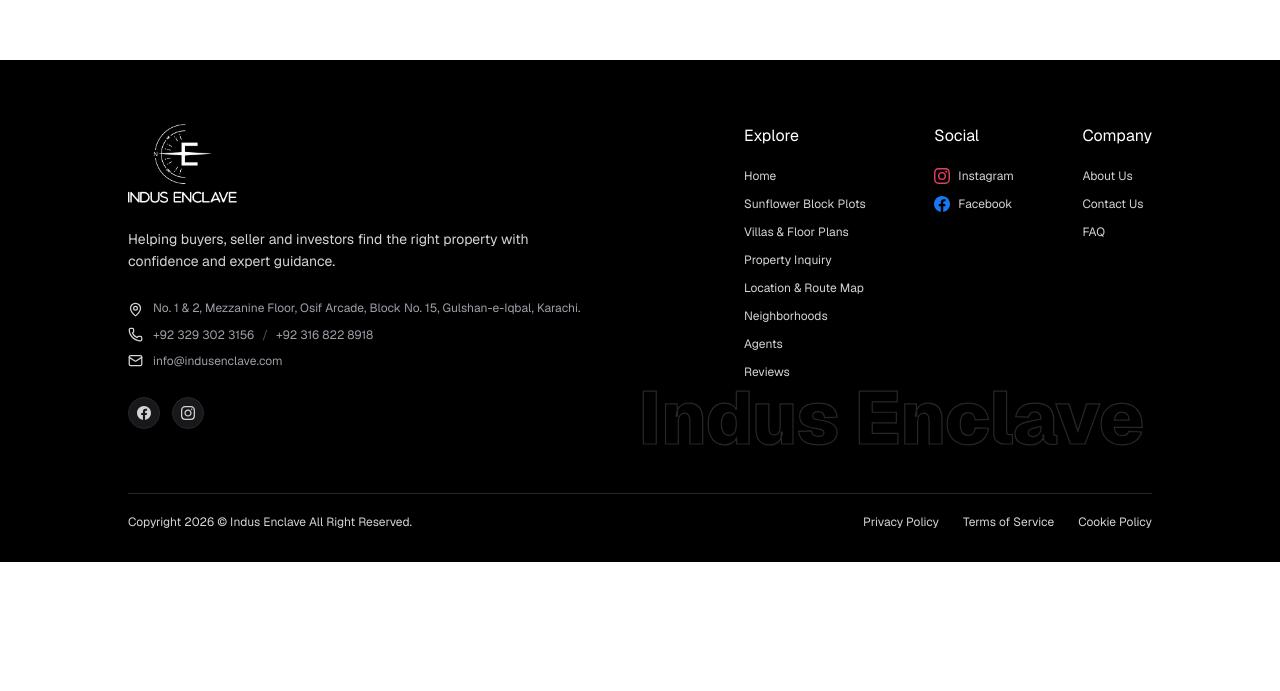
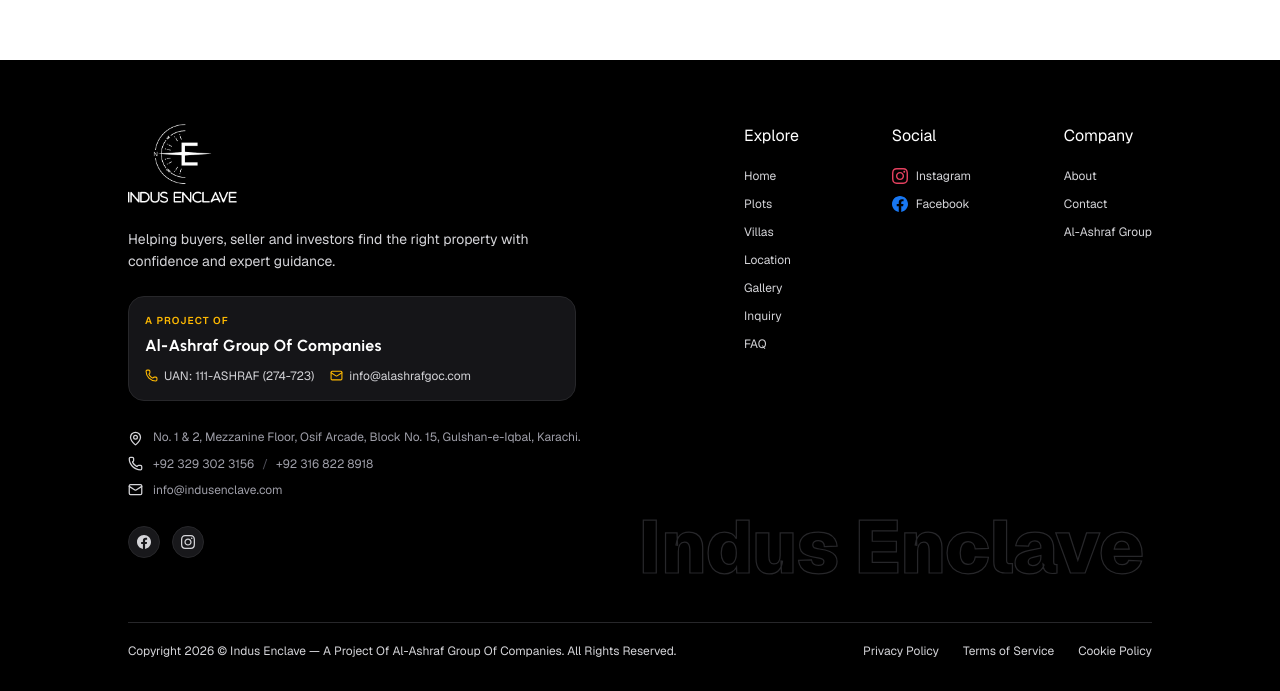
Before and after one commit to burair-ahmed/indus-enclave, a Next.js app in the folder nextjs/: page /inquiry in a window 1280 px wide. Shown: the part 1920-2611 px from the top of the page. Before the commit the page ends 2482 px from the top, so only its background shows below. Built offline with nearby package versions, Linux system fonts and the light colour scheme.

Commit message:
added Alashraf GOC info

```diff
--- a/nextjs/components/footer.tsx
+++ b/nextjs/components/footer.tsx
@@ -17,6 +17,32 @@
                         <p className="text-zinc-300 text-sm/5.5 max-w-md">
                             Helping buyers, seller and investors find the right property with confidence and expert guidance.
                         </p>
+
+                        {/* A Project of Al-Ashraf Group of Companies Card */}
+                        <div className="p-4 rounded-2xl bg-zinc-900/90 border border-zinc-800 flex flex-col gap-1.5 w-full max-w-md">
+                            <span className="text-[10px] font-mono uppercase tracking-widest text-amber-400 font-semibold">
+                                A Project Of
+                            </span>
+                            <h4 className="text-base font-bold text-white tracking-wide">
+                                Al-Ashraf Group Of Companies
+                            </h4>
+                            <div className="flex flex-wrap items-center gap-x-4 gap-y-1 pt-1 text-xs text-zinc-300">
+                                <a
+                                    href="tel:111274723"
+                                    className="flex items-center gap-1.5 hover:text-amber-400 transition-colors font-mono"
+                                >
+                                    <Phone size={13} className="text-amber-400" />
+                                    <span>UAN: 111-ASHRAF (274-723)</span>
+                                </a>
+                                <a
+                                    href="mailto:info@alashrafgoc.com"
+                                    className="flex items-center gap-1.5 hover:text-amber-400 transition-colors"
+                                >
+                                    <Mail size={13} className="text-amber-400" />
+                                    <span>info@alashrafgoc.com</span>
+                                </a>
+                            </div>
+                        </div>
 
                         {/* Contact details with icons */}
                         <div className="flex flex-col gap-2.5 text-xs text-zinc-400 pt-1">
@@ -48,7 +74,7 @@
                                 className="size-8 rounded-full bg-zinc-900 border border-zinc-800 flex items-center justify-center text-zinc-300 hover:text-white hover:bg-zinc-800 transition-colors"
                             >
                                 <svg className="size-3.5 fill-current" viewBox="0 0 24 24">
-                                    <path d="M24 12.073c0-6.627-5.373-12-12-12s-12 5.373-12 12c0 5.99 4.388 10.954 10.125 11.854v-8.385H7.078v-3.47h3.047V9.43c0-3.007 1.792-4.669 4.533-4.669 1.312 0 2.686.235 2.686.235v2.953H15.83c-1.491 0-1.956.925-1.956 1.874v2.25h3.328l-.532 3.47h-2.796v8.385C19.612 23.027 24 18.062 24 12.073z"/>
+                                    <path d="M24 12.073c0-6.627-5.373-12-12-12s-12 5.373-12 12c0 5.99 4.388 10.954 10.125 11.854v-8.385H7.078v-3.47h3.047V9.43c0-3.007 1.792-4.669 4.533-4.669 1.312 0 2.686.235 2.686.235v2.953H15.83c-1.491 0-1.956.925-1.956 1.874v2.25h3.328l-.532 3.47h-2.796v8.385C19.612 23.027 24 18.062 24 12.073z" />
                                 </svg>
                             </a>
                             <a
@@ -59,7 +85,7 @@
                                 className="size-8 rounded-full bg-zinc-900 border border-zinc-800 flex items-center justify-center text-zinc-300 hover:text-white hover:bg-zinc-800 transition-colors"
                             >
                                 <svg className="size-3.5 fill-current" viewBox="0 0 24 24">
-                                    <path d="M12 2.163c3.204 0 3.584.012 4.85.07 3.252.148 4.771 1.691 4.919 4.919.058 1.265.069 1.645.069 4.849 0 3.205-.012 3.584-.069 4.849-.149 3.225-1.664 4.771-4.919 4.919-1.266.058-1.644.07-4.85.07-3.204 0-3.584-.012-4.849-.07-3.26-.149-4.771-1.699-4.919-4.92-.058-1.265-.07-1.644-.07-4.849 0-3.204.013-3.583.07-4.849.149-3.227 1.664-4.771 4.919-4.919 1.266-.057 1.645-.069 4.849-.069zm0-2.163c-3.259 0-3.667.014-4.947.072-4.358.2-6.78 2.618-6.98 6.98-.059 1.281-.073 1.689-.073 4.948 0 3.259.014 3.668.072 4.948.2 4.358 2.618 6.78 6.98 6.98 1.281.058 1.689.072 4.948.072 3.259 0 3.668-.014 4.948-.072 4.354-.2 6.782-2.618 6.979-6.98.059-1.28.073-1.689.073-4.948 0-3.259-.014-3.667-.072-4.947-.196-4.354-2.617-6.78-6.979-6.98-1.281-.059-1.69-.073-4.949-.073zm0 5.838c-3.403 0-6.162 2.759-6.162 6.162s2.759 6.163 6.162 6.163 6.162-2.759 6.162-6.163c0-3.403-2.759-6.162-6.162-6.162zm0 10.162c-2.209 0-4-1.79-4-4 0-2.209 1.791-4 4-4s4 1.791 4 4c0 2.21-1.791 4-4 4zm6.406-11.845c-.796 0-1.441.645-1.441 1.44s.645 1.44 1.441 1.44c.795 0 1.439-.645 1.439-1.44s-.644-1.44-1.439-1.44z"/>
+                                    <path d="M12 2.163c3.204 0 3.584.012 4.85.07 3.252.148 4.771 1.691 4.919 4.919.058 1.265.069 1.645.069 4.849 0 3.205-.012 3.584-.069 4.849-.149 3.225-1.664 4.771-4.919 4.919-1.266.058-1.644.07-4.85.07-3.204 0-3.584-.012-4.849-.07-3.26-.149-4.771-1.699-4.919-4.92-.058-1.265-.07-1.644-.07-4.849 0-3.204.013-3.583.07-4.849.149-3.227 1.664-4.771 4.919-4.919 1.266-.057 1.645-.069 4.849-.069zm0-2.163c-3.259 0-3.667.014-4.947.072-4.358.2-6.78 2.618-6.98 6.98-.059 1.281-.073 1.689-.073 4.948 0 3.259.014 3.668.072 4.948.2 4.358 2.618 6.78 6.98 6.98 1.281.058 1.689.072 4.948.072 3.259 0 3.668-.014 4.948-.072 4.354-.2 6.782-2.618 6.979-6.98.059-1.28.073-1.689.073-4.948 0-3.259-.014-3.667-.072-4.947-.196-4.354-2.617-6.78-6.979-6.98-1.281-.059-1.69-.073-4.949-.073zm0 5.838c-3.403 0-6.162 2.759-6.162 6.162s2.759 6.163 6.162 6.163 6.162-2.759 6.162-6.163c0-3.403-2.759-6.162-6.162-6.162zm0 10.162c-2.209 0-4-1.79-4-4 0-2.209 1.791-4 4-4s4 1.791 4 4c0 2.21-1.791 4-4 4zm6.406-11.845c-.796 0-1.441.645-1.441 1.44s.645 1.44 1.441 1.44c.795 0 1.439-.645 1.439-1.44s-.644-1.44-1.439-1.44z" />
                                 </svg>
                             </a>
                         </div>
@@ -75,7 +101,7 @@
                                     initial={{ y: 50, opacity: 0 }}
                                     whileInView={{ y: 0, opacity: 1 }}
                                     viewport={{ once: true }}
-                                    transition={{ delay: 0.2, type: "spring", stiffness: 320, damping: 70, mass: 1 }}
+                                    transition={{ delay: 0.1, type: "spring", stiffness: 320, damping: 70, mass: 1 }}
                                 >
                                     Home
                                 </motion.a>
@@ -83,9 +109,9 @@
                                     initial={{ y: 50, opacity: 0 }}
                                     whileInView={{ y: 0, opacity: 1 }}
                                     viewport={{ once: true }}
-                                    transition={{ delay: 0.2, type: "spring", stiffness: 320, damping: 70, mass: 1 }}
+                                    transition={{ delay: 0.15, type: "spring", stiffness: 320, damping: 70, mass: 1 }}
                                 >
-                                    Sunflower Block Plots
+                                    Plots
                                 </motion.a>
                                 <motion.a href="/villas" className="hover:text-white transition-colors duration-200"
                                     initial={{ y: 50, opacity: 0 }}
@@ -93,47 +119,39 @@
                                     viewport={{ once: true }}
                                     transition={{ delay: 0.2, type: "spring", stiffness: 320, damping: 70, mass: 1 }}
                                 >
-                                    Villas &amp; Floor Plans
+                                    Villas
+                                </motion.a>
+                                <motion.a href="/location" className="hover:text-white transition-colors duration-200"
+                                    initial={{ y: 50, opacity: 0 }}
+                                    whileInView={{ y: 0, opacity: 1 }}
+                                    viewport={{ once: true }}
+                                    transition={{ delay: 0.25, type: "spring", stiffness: 320, damping: 70, mass: 1 }}
+                                >
+                                    Location
+                                </motion.a>
+                                <motion.a href="/gallery" className="hover:text-white transition-colors duration-200"
+                                    initial={{ y: 50, opacity: 0 }}
+                                    whileInView={{ y: 0, opacity: 1 }}
+                                    viewport={{ once: true }}
+                                    transition={{ delay: 0.3, type: "spring", stiffness: 320, damping: 70, mass: 1 }}
+                                >
+                                    Gallery
                                 </motion.a>
                                 <motion.a href="/inquiry" className="hover:text-white transition-colors duration-200"
                                     initial={{ y: 50, opacity: 0 }}
                                     whileInView={{ y: 0, opacity: 1 }}
                                     viewport={{ once: true }}
-                                    transition={{ delay: 0.2, type: "spring", stiffness: 320, damping: 70, mass: 1 }}
+                                    transition={{ delay: 0.35, type: "spring", stiffness: 320, damping: 70, mass: 1 }}
                                 >
-                                    Property Inquiry
+                                    Inquiry
                                 </motion.a>
-                                <motion.a href="/location" className="hover:text-white transition-colors duration-200"
+                                <motion.a href="/faq" className="hover:text-white transition-colors duration-200"
                                     initial={{ y: 50, opacity: 0 }}
                                     whileInView={{ y: 0, opacity: 1 }}
                                     viewport={{ once: true }}
-                                    transition={{ delay: 0.2, type: "spring", stiffness: 320, damping: 70, mass: 1 }}
+                                    transition={{ delay: 0.4, type: "spring", stiffness: 320, damping: 70, mass: 1 }}
                                 >
-                                    Location &amp; Route Map
-                                </motion.a>
-                                <motion.a href="#" className="hover:text-white transition-colors duration-200"
-                                    initial={{ y: 50, opacity: 0 }}
-                                    whileInView={{ y: 0, opacity: 1 }}
-                                    viewport={{ once: true }}
-                                    transition={{ delay: 0.2, type: "spring", stiffness: 320, damping: 70, mass: 1 }}
-                                >
-                                    Neighborhoods
-                                </motion.a>
-                                <motion.a href="#" className="hover:text-white transition-colors duration-200"
-                                    initial={{ y: 50, opacity: 0 }}
-                                    whileInView={{ y: 0, opacity: 1 }}
-                                    viewport={{ once: true }}
-                                    transition={{ delay: 0.2, type: "spring", stiffness: 320, damping: 70, mass: 1 }}
-                                >
-                                    Agents
-                                </motion.a>
-                                <motion.a href="#" className="hover:text-white transition-colors duration-200"
-                                    initial={{ y: 50, opacity: 0 }}
-                                    whileInView={{ y: 0, opacity: 1 }}
-                                    viewport={{ once: true }}
-                                    transition={{ delay: 0.2, type: "spring", stiffness: 320, damping: 70, mass: 1 }}
-                                >
-                                    Reviews
+                                    FAQ
                                 </motion.a>
                             </div>
                         </div>
@@ -153,7 +171,7 @@
                                     transition={{ delay: 0.2, type: "spring", stiffness: 320, damping: 70, mass: 1 }}
                                 >
                                     <svg className="size-4 shrink-0 fill-current text-[#E4405F] group-hover:scale-110 transition-transform" viewBox="0 0 24 24">
-                                        <path d="M12 2.163c3.204 0 3.584.012 4.85.07 3.252.148 4.771 1.691 4.919 4.919.058 1.265.069 1.645.069 4.849 0 3.205-.012 3.584-.069 4.849-.149 3.225-1.664 4.771-4.919 4.919-1.266.058-1.644.07-4.85.07-3.204 0-3.584-.012-4.849-.07-3.26-.149-4.771-1.699-4.919-4.92-.058-1.265-.07-1.644-.07-4.849 0-3.204.013-3.583.07-4.849.149-3.227 1.664-4.771 4.919-4.919 1.266-.057 1.645-.069 4.849-.069zm0-2.163c-3.259 0-3.667.014-4.947.072-4.358.2-6.78 2.618-6.98 6.98-.059 1.281-.073 1.689-.073 4.948 0 3.259.014 3.668.072 4.948.2 4.358 2.618 6.78 6.98 6.98 1.281.058 1.689.072 4.948.072 3.259 0 3.668-.014 4.948-.072 4.354-.2 6.782-2.618 6.979-6.98.059-1.28.073-1.689.073-4.948 0-3.259-.014-3.667-.072-4.947-.196-4.354-2.617-6.78-6.979-6.98-1.281-.059-1.69-.073-4.949-.073zm0 5.838c-3.403 0-6.162 2.759-6.162 6.162s2.759 6.163 6.162 6.163 6.162-2.759 6.162-6.163c0-3.403-2.759-6.162-6.162-6.162zm0 10.162c-2.209 0-4-1.79-4-4 0-2.209 1.791-4 4-4s4 1.791 4 4c0 2.21-1.791 4-4 4zm6.406-11.845c-.796 0-1.441.645-1.441 1.44s.645 1.44 1.441 1.44c.795 0 1.439-.645 1.439-1.44s-.644-1.44-1.439-1.44z"/>
+                                        <path d="M12 2.163c3.204 0 3.584.012 4.85.07 3.252.148 4.771 1.691 4.919 4.919.058 1.265.069 1.645.069 4.849 0 3.205-.012 3.584-.069 4.849-.149 3.225-1.664 4.771-4.919 4.919-1.266.058-1.644.07-4.85.07-3.204 0-3.584-.012-4.849-.07-3.26-.149-4.771-1.699-4.919-4.92-.058-1.265-.07-1.644-.07-4.849 0-3.204.013-3.583.07-4.849.149-3.227 1.664-4.771 4.919-4.919 1.266-.057 1.645-.069 4.849-.069zm0-2.163c-3.259 0-3.667.014-4.947.072-4.358.2-6.78 2.618-6.98 6.98-.059 1.281-.073 1.689-.073 4.948 0 3.259.014 3.668.072 4.948.2 4.358 2.618 6.78 6.98 6.98 1.281.058 1.689.072 4.948.072 3.259 0 3.668-.014 4.948-.072 4.354-.2 6.782-2.618 6.979-6.98.059-1.28.073-1.689.073-4.948 0-3.259-.014-3.667-.072-4.947-.196-4.354-2.617-6.78-6.979-6.98-1.281-.059-1.69-.073-4.949-.073zm0 5.838c-3.403 0-6.162 2.759-6.162 6.162s2.759 6.163 6.162 6.163 6.162-2.759 6.162-6.163c0-3.403-2.759-6.162-6.162-6.162zm0 10.162c-2.209 0-4-1.79-4-4 0-2.209 1.791-4 4-4s4 1.791 4 4c0 2.21-1.791 4-4 4zm6.406-11.845c-.796 0-1.441.645-1.441 1.44s.645 1.44 1.441 1.44c.795 0 1.439-.645 1.439-1.44s-.644-1.44-1.439-1.44z" />
                                     </svg>
                                     <span>Instagram</span>
                                 </motion.a>
@@ -168,7 +186,7 @@
                                     transition={{ delay: 0.2, type: "spring", stiffness: 320, damping: 70, mass: 1 }}
                                 >
                                     <svg className="size-4 shrink-0 fill-current text-[#1877F2] group-hover:scale-110 transition-transform" viewBox="0 0 24 24">
-                                        <path d="M24 12.073c0-6.627-5.373-12-12-12s-12 5.373-12 12c0 5.99 4.388 10.954 10.125 11.854v-8.385H7.078v-3.47h3.047V9.43c0-3.007 1.792-4.669 4.533-4.669 1.312 0 2.686.235 2.686.235v2.953H15.83c-1.491 0-1.956.925-1.956 1.874v2.25h3.328l-.532 3.47h-2.796v8.385C19.612 23.027 24 18.062 24 12.073z"/>
+                                        <path d="M24 12.073c0-6.627-5.373-12-12-12s-12 5.373-12 12c0 5.99 4.388 10.954 10.125 11.854v-8.385H7.078v-3.47h3.047V9.43c0-3.007 1.792-4.669 4.533-4.669 1.312 0 2.686.235 2.686.235v2.953H15.83c-1.491 0-1.956.925-1.956 1.874v2.25h3.328l-.532 3.47h-2.796v8.385C19.612 23.027 24 18.062 24 12.073z" />
                                     </svg>
                                     <span>Facebook</span>
                                 </motion.a>
@@ -185,23 +203,23 @@
                                     viewport={{ once: true }}
                                     transition={{ delay: 0.2, type: "spring", stiffness: 320, damping: 70, mass: 1 }}
                                 >
-                                    About Us
+                                    About
                                 </motion.a>
                                 <motion.a href="/contact" className="hover:text-white transition-colors duration-200"
                                     initial={{ y: 50, opacity: 0 }}
                                     whileInView={{ y: 0, opacity: 1 }}
                                     viewport={{ once: true }}
-                                    transition={{ delay: 0.2, type: "spring", stiffness: 320, damping: 70, mass: 1 }}
+                                    transition={{ delay: 0.25, type: "spring", stiffness: 320, damping: 70, mass: 1 }}
                                 >
-                                    Contact Us
+                                    Contact
                                 </motion.a>
-                                <motion.a href="/faq" className="hover:text-white transition-colors duration-200"
+                                <motion.a href="https://alashrafgoc.com" className="hover:text-white transition-colors duration-200"
                                     initial={{ y: 50, opacity: 0 }}
                                     whileInView={{ y: 0, opacity: 1 }}
                                     viewport={{ once: true }}
-                                    transition={{ delay: 0.2, type: "spring", stiffness: 320, damping: 70, mass: 1 }}
+                                    transition={{ delay: 0.3, type: "spring", stiffness: 320, damping: 70, mass: 1 }}
                                 >
-                                    FAQ
+                                    Al-Ashraf Group
                                 </motion.a>
                             </div>
                         </div>
@@ -211,7 +229,7 @@
 
                 <div className="w-full h-px bg-zinc-800"></div>
                 <div className="flex flex-col sm:flex-row justify-between items-center gap-4 pt-5 text-xs text-zinc-300">
-                    <p>Copyright 2026 © Indus Enclave All Right Reserved.</p>
+                    <p>Copyright 2026 © Indus Enclave — A Project Of Al-Ashraf Group Of Companies. All Rights Reserved.</p>
                     <div className="flex items-center gap-6">
                         <a href="#" className="hover:text-white transition-colors duration-200">Privacy Policy</a>
                         <a href="#" className="hover:text-white transition-colors duration-200">Terms of Service</a>
--- a/nextjs/sections/about/about-mission.tsx
+++ b/nextjs/sections/about/about-mission.tsx
@@ -58,18 +58,21 @@
                         viewport={{ once: true }}
                         transition={{ delay: 0.15, type: "spring", stiffness: 320, damping: 70, mass: 1 }}
                     >
-                        Indus Enclave was founded with one clear purpose — to make property ownership straightforward, transparent, and genuinely exciting. We started as a small boutique agency and grew into one of the region's most trusted names through decades of honest work.
+                        Indus Enclave is a prestigious flagship residential and commercial development by <strong className="text-zinc-900 font-semibold">Al-Ashraf Group Of Companies</strong>. Founded with one clear purpose — to make master-planned property ownership straightforward, legally certified, and genuinely attainable without financial stress.
                     </motion.p>
 
-                    <motion.p
-                        className="text-zinc-500 text-sm md:text-base mt-4 leading-relaxed"
-                        initial={{ y: 50, opacity: 0 }}
-                        whileInView={{ y: 0, opacity: 1 }}
+                    <motion.div
+                        className="mt-4 p-3.5 rounded-xl bg-zinc-50 border border-zinc-200/80 flex flex-wrap items-center gap-x-4 gap-y-1 text-xs text-zinc-600"
+                        initial={{ opacity: 0, y: 15 }}
+                        whileInView={{ opacity: 1, y: 0 }}
                         viewport={{ once: true }}
-                        transition={{ delay: 0.25, type: "spring", stiffness: 320, damping: 70, mass: 1 }}
                     >
-                        Whether you are a first-time buyer, a seasoned investor, or a family in search of your forever home, our advisors bring local expertise and personal care to every step of your journey.
-                    </motion.p>
+                        <span className="font-semibold text-zinc-900">A Project Of Al-Ashraf Group Of Companies</span>
+                        <span className="text-zinc-300">•</span>
+                        <a href="tel:111274723" className="hover:text-amber-600 font-mono font-medium">UAN: 111-ASHRAF (274-723)</a>
+                        <span className="text-zinc-300">•</span>
+                        <a href="mailto:info@alashrafgoc.com" className="hover:text-amber-600">info@alashrafgoc.com</a>
+                    </motion.div>
 
                     <motion.button
                         className="mt-8 self-start bg-zinc-950 hover:bg-zinc-800 text-white px-7 py-3 rounded-full text-sm transition cursor-pointer"
--- a/nextjs/sections/contact/contact-cards.tsx
+++ b/nextjs/sections/contact/contact-cards.tsx
@@ -77,6 +77,44 @@
                         Whether you prefer dropping by our modern sales gallery, having a phone consultation, or sending a quick message, our team is at your service.
                     </motion.p>
                 </div>
+
+                {/* Al-Ashraf Group of Companies Parentage Banner */}
+                <motion.div
+                    className="mb-10 bg-zinc-900 text-white rounded-2xl p-6 md:p-7 border border-zinc-800 shadow-xl flex flex-col md:flex-row items-start md:items-center justify-between gap-6"
+                    initial={{ y: 30, opacity: 0 }}
+                    whileInView={{ y: 0, opacity: 1 }}
+                    viewport={{ once: true }}
+                    transition={{ delay: 0.1, type: "spring", stiffness: 300, damping: 30 }}
+                >
+                    <div>
+                        <div className="inline-flex items-center gap-2 px-3 py-1 rounded-full bg-amber-400/10 text-amber-300 text-xs font-semibold uppercase tracking-wider mb-2 border border-amber-400/20">
+                            <span>A Project Of</span>
+                        </div>
+                        <h3 className="text-xl md:text-2xl font-bold text-white tracking-tight">
+                            Al-Ashraf Group Of Companies
+                        </h3>
+                        <p className="text-xs sm:text-sm text-zinc-400 mt-1">
+                            Sindh&apos;s premier multi-disciplinary group driving modern industrial, real estate, and infrastructure excellence.
+                        </p>
+                    </div>
+
+                    <div className="flex flex-wrap items-center gap-3 shrink-0">
+                        <a
+                            href="tel:111274723"
+                            className="bg-amber-500 hover:bg-amber-400 text-zinc-950 font-bold px-4 py-2.5 rounded-xl text-xs sm:text-sm flex items-center gap-2 transition font-mono"
+                        >
+                            <Phone size={15} />
+                            <span>111-ASHRAF (274-723)</span>
+                        </a>
+                        <a
+                            href="mailto:info@alashrafgoc.com"
+                            className="bg-white/10 hover:bg-white/20 text-white border border-white/20 px-4 py-2.5 rounded-xl text-xs sm:text-sm flex items-center gap-2 transition"
+                        >
+                            <Mail size={15} className="text-amber-400" />
+                            <span>info@alashrafgoc.com</span>
+                        </a>
+                    </div>
+                </motion.div>
 
                 {/* Cards Grid */}
                 <div className="grid grid-cols-1 sm:grid-cols-2 lg:grid-cols-4 gap-6">
```
Also changed, not shown: nextjs/sections/inquiry/inquiry-form-section.tsx (+19 -0 lines).
